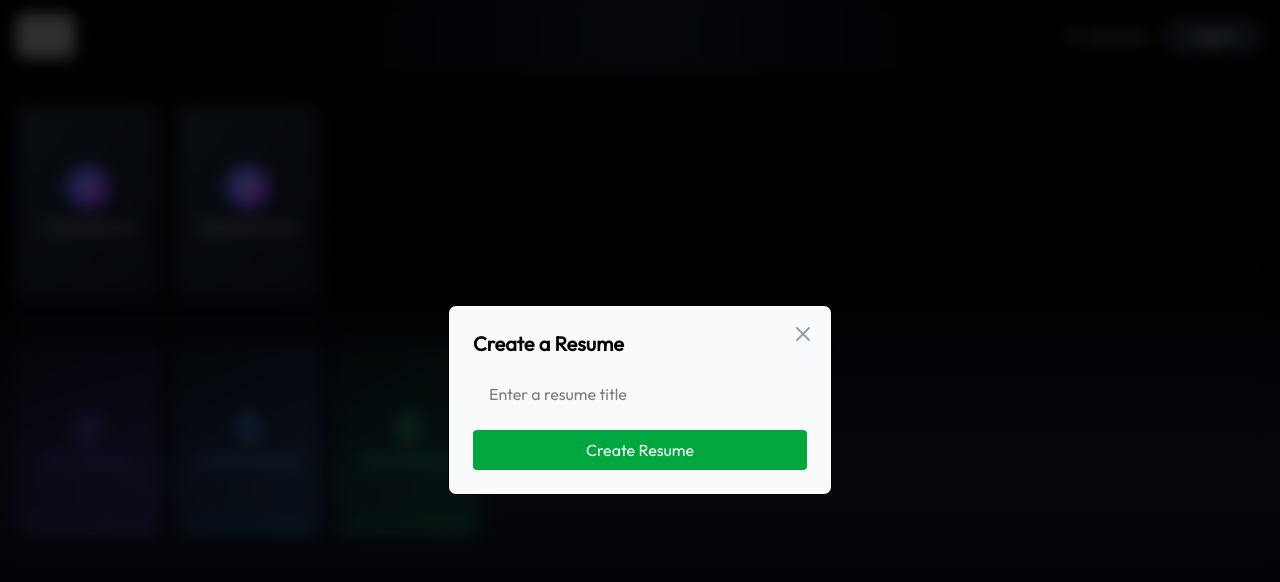
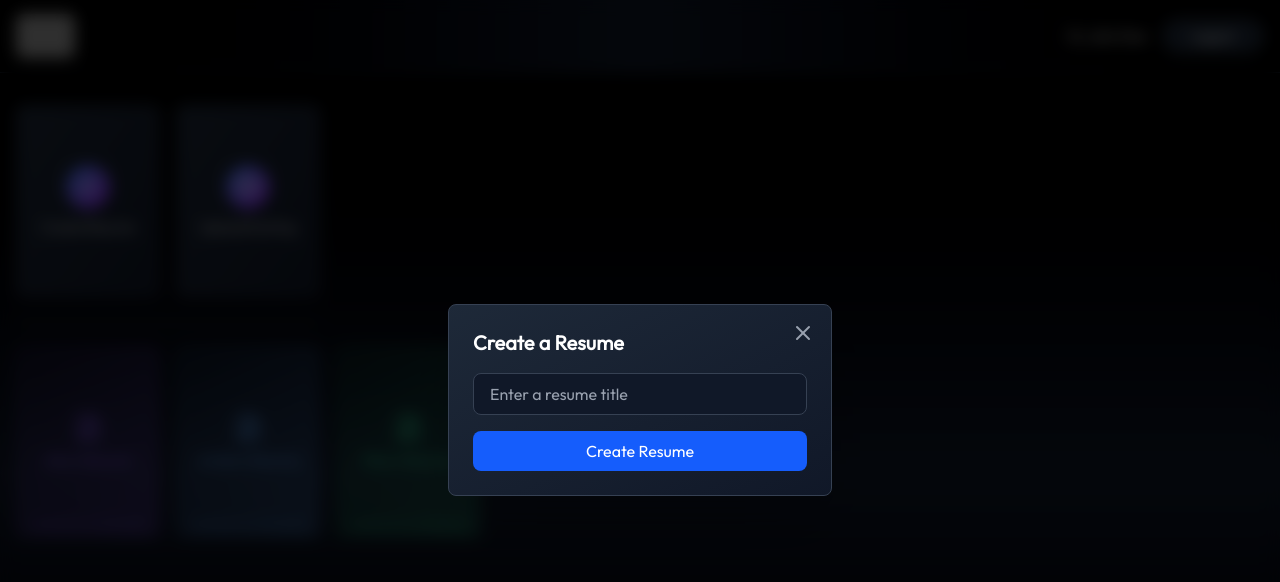
Before and after one commit to Prakhar057/ElevateCV, a React (Vite) app in the folder client/: page /app in a window 1280 px wide. Both pictures are taken after a click on the button "Create Resume". Shown: the top 582 px of the page. Built offline with nearby package versions, Linux system fonts and the light colour scheme; grey boxes are pictures that could not be loaded; a web font is replaced by a local one.

Commit message:
changed the theme of create resume form

```diff
--- a/client/src/Pages/Dashboard.jsx
+++ b/client/src/Pages/Dashboard.jsx
@@ -28,7 +28,7 @@ const Dashboard = () => {
   const createResume = async (event) => {
     event.preventDefault();
     setshowCreateResume(false);
-    navigate(`/app/builder/resume123`);
+    navigate(`/app/builder/res123`);
   };
   useEffect(() => {
     loadAllResumes();
@@ -106,20 +106,20 @@ const Dashboard = () => {
             >
               <div
                 onClick={(e) => e.stopPropagation()}
-                className="relative bg-slate-50 border shadow-md rounded-lg w-full max-w-sm p-6"
+                className="relative bg-gradient-to-br from-gray-800 to-gray-900 border border-gray-700 shadow-2xl rounded-lg w-full max-w-sm p-6"
               >
-                <h2 className="text-xl font-bold mb-4">Create a Resume</h2>
+                <h2 className="text-xl font-bold mb-4 text-white">Create a Resume</h2>
                 <input
                   type="text"
-                  placeholder="Enter a resume title "
-                  className="w-full px-4 py-2 mb-4 focus:border-green-600 ring-green-600 "
+                  placeholder="Enter a resume title"
+                  className="w-full px-4 py-2 mb-4 bg-gray-900 border border-gray-700 text-white placeholder-gray-400 rounded-lg focus:ring-2 focus:ring-blue-500 focus:border-blue-500 outline-none"
                   required
                 />
-                <button className="w-full py-2 bg-green-600 text-white rounded hover:bg-green-700 transition-colors">
+                <button className="w-full py-2 bg-blue-600 text-white rounded-lg hover:bg-blue-700 transition-colors">
                   Create Resume
                 </button>
                 <XIcon
-                  className="absolute top-4 right-4 text-slate-400 hover:text-slate-600 cursor-pointer transition-colors"
+                  className="absolute top-4 right-4 text-gray-400 hover:text-white cursor-pointer transition-colors"
                   onClick={() => {
                     setshowCreateResume(false);
                     setTitle(``);
```
